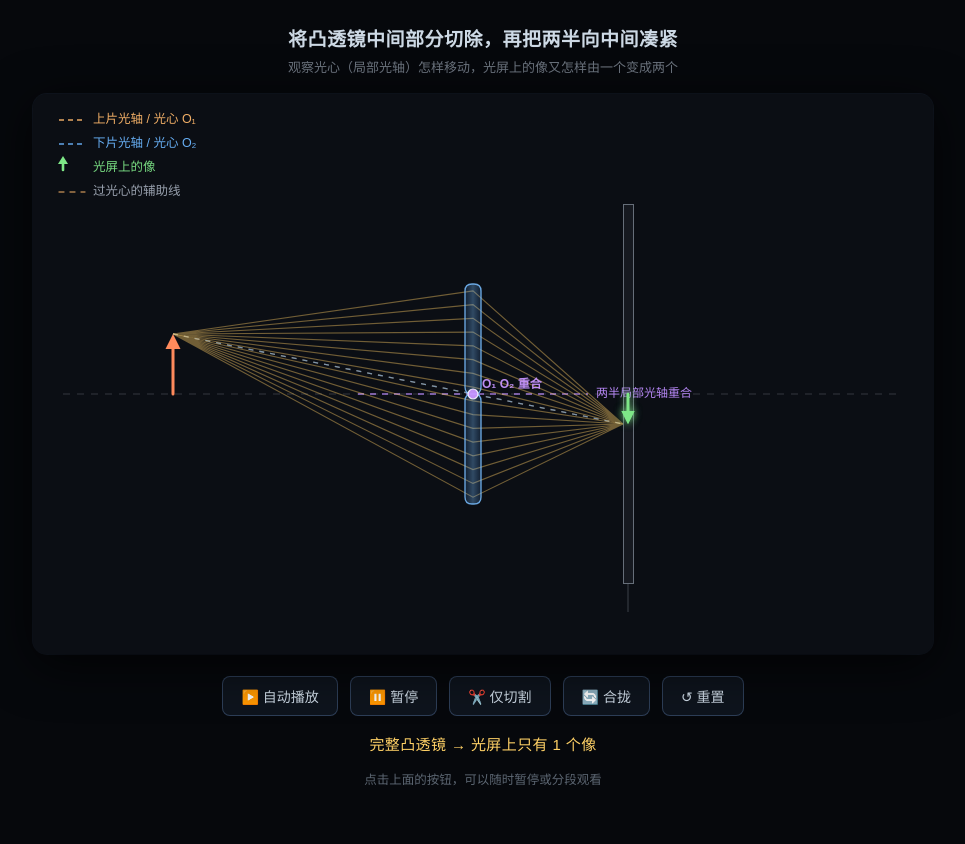
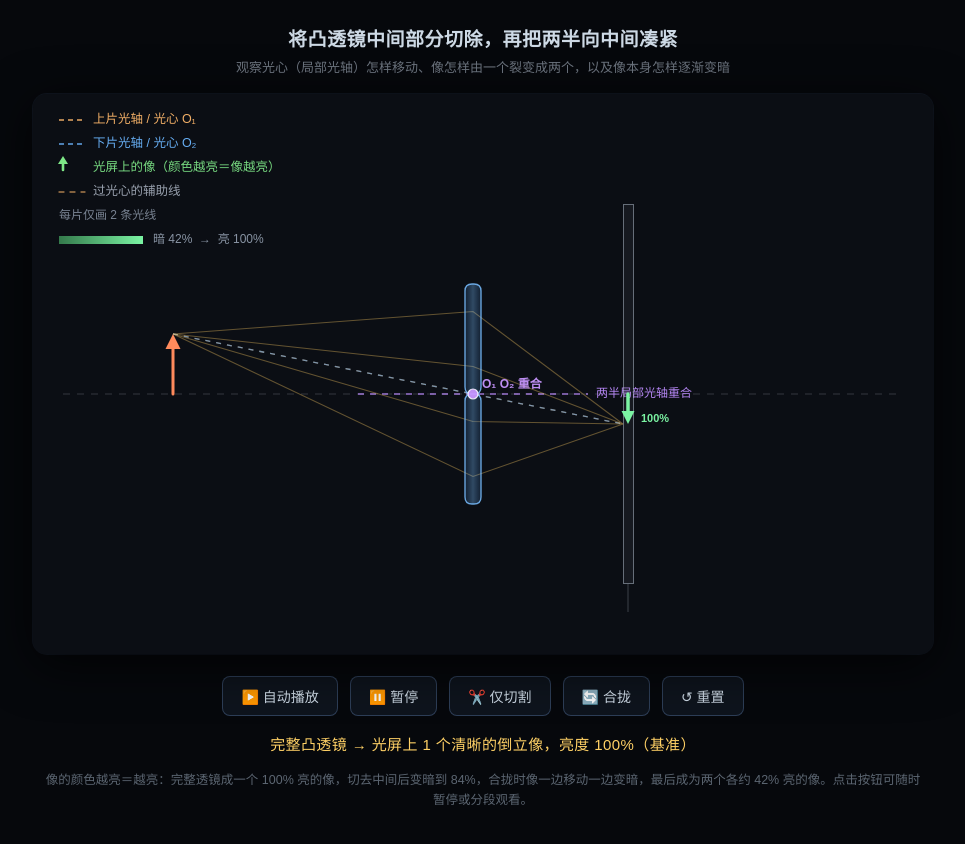
Before and after one commit to Job33254/canquetoujing, a plain HTML site: page index.html in a window 1280 px wide. Shown: the whole page, without its empty margins (157-1122 px from the left). Drawn offline with Linux system fonts and the light colour scheme.

Commit message:
Add files via upload

```diff
--- a/index.html
+++ b/index.html
@@ -3,7 +3,7 @@
 <head>
 <meta charset="UTF-8">
 <meta name="viewport" content="width=device-width, initial-scale=1">
-<title>凸透镜切去中间 · 光心平移与成像动态演示</title>
+<title>凸透镜切去中间 · 光心平移与像的亮暗变化</title>
 <style>
   * { margin:0; padding:0; box-sizing:border-box; }
   body {
@@ -17,14 +17,16 @@
   .sub { font-size: 13px; color:#6e7681; margin-top:6px; margin-bottom:18px; text-align:center;}
   .wrap {
     position: relative;
+    width: 900px;
+    max-width: 100%;
     border-radius: 14px;
     overflow: hidden;
     box-shadow: 0 10px 50px rgba(0,0,0,.75), 0 0 0 1px rgba(120,160,220,.10);
     background: #0b0e14;
   }
-  canvas { display:block; width:900px; max-width:100%; height:auto; }
+  /* 只设宽度、让高度按 900:560 等比缩放，窄屏不会被压扁 */
+  canvas { display:block; width:100%; height:auto; aspect-ratio: 900 / 560; }
 
-  /* 控制面板样式 */
   .controls {
     display: flex;
     gap: 12px;
@@ -81,19 +83,19 @@
     color: #5c6672;
     text-align:center;
     line-height:1.6;
+    max-width: 880px;
   }
 </style>
 </head>
 <body>
 
 <h1>将凸透镜中间部分切除，再把两半向中间凑紧</h1>
-<div class="sub">观察光心（局部光轴）怎样移动，光屏上的像又怎样由一个变成两个</div>
+<div class="sub">观察光心（局部光轴）怎样移动、像怎样由一个裂变成两个，以及像本身怎样逐渐变暗</div>
 
 <div class="wrap">
   <canvas id="scene"></canvas>
 </div>
 
-<!-- 交互按钮 -->
 <div class="controls">
   <button id="btn-play" class="play-btn">▶️ 自动播放</button>
   <button id="btn-pause">⏸️ 暂停</button>
@@ -103,7 +105,7 @@
 </div>
 
 <div class="status" id="status"></div>
-<div class="hint">点击上面的按钮，可以随时暂停或分段观看</div>
+<div class="hint">像的颜色越亮＝越亮：完整透镜成一个 100% 亮的像，切去中间后变暗到 84%，合拢时像一边移动一边变暗，最后成为两个各约 42% 亮的像。点击按钮可随时暂停或分段观看。</div>
 
 <script>
 (function () {
@@ -116,9 +118,8 @@
   const dpr = Math.min(window.devicePixelRatio || 1, 2);
   canvas.width = W * dpr;
   canvas.height = H * dpr;
-  canvas.style.width = W + 'px';
-  canvas.style.height = H + 'px';
   ctx.scale(dpr, dpr);
+  // 不再写死 canvas.style.height，显示尺寸完全交给 CSS 等比缩放
 
   /* ============ 光学参数（像素） ============ */
   const axisY   = 300;
@@ -132,21 +133,19 @@
   const objH    = 60;
   const W_CUT   = 36;
   const MAX_PUSH = W_CUT / 2;
+  const APERTURE = 2 * R;          // 完整透镜的通光宽度 = 220
+  const IMG_H    = objH * v / u;   // 像高 = 30
 
   const P2C = y => axisY - y;
 
   /* ============ 状态与动画变量 ============ */
-  // 当前实际物理状态
   let gapHalf = 0;
   let pushAmt = 0;
-
-  // 目标物理状态（动画会平滑趋向这里）
   let targetGapHalf = 0;
   let targetPushAmt = 0;
 
-  // 自动播放控制
   let isAutoPlaying = false;
-  let autoPlayState = 'idle'; // idle, cutting, waiting_cut, pushing, waiting_push, resetting
+  let autoPlayState = 'idle';
   let waitTimer = 0;
 
   /* ============ UI 元素 ============ */
@@ -157,7 +156,63 @@
   const btnPush = document.getElementById('btn-push');
   const btnReset = document.getElementById('btn-reset');
 
-  /* ============ 绘图工具（无需修改的逻辑） ============ */
+  /* ============ 亮度模型 ============
+     薄透镜的任意一小片都能成完整的像，但像的亮度正比于这一片的通光宽度。
+     以完整透镜 (2R) 为 100%：bTop = hTop/(2R)，bBot = hBot/(2R)。
+     两像重合时亮度相加；合拢时两像错开，重叠部分逐渐消失，
+     于是「一个亮像」连续地变成「两个各约 42% 的暗像」。
+     这里用重叠比例把对方贡献的光平滑摊到当前像上，得到每个像的等效亮度，
+     再直接映射到像箭头的颜色深浅——亮度变化就长在像本身上。      */
+  function computeOptics() {
+    const yB_top =  gapHalf - pushAmt;
+    const yT_top =  R - pushAmt;
+    const yB_bot = -R + pushAmt;
+    const yT_bot = -gapHalf + pushAmt;
+
+    const hTop = Math.max(0, yT_top - yB_top);
+    const hBot = Math.max(0, yT_bot - yB_bot);
+
+    const yc_top = -pushAmt;
+    const yc_bot =  pushAmt;
+
+    // y像 = -h·v/u + yc·v/f，其中 (u+v)/u = v/f（由 1/u+1/v=1/f 推出）
+    const yImgTop = -IMG_H + yc_top * v / f;
+    const yImgBot = -IMG_H + yc_bot * v / f;
+
+    const bTop = hTop / APERTURE;
+    const bBot = hBot / APERTURE;
+
+    const sep = Math.abs(yImgTop - yImgBot);           // 两像对应点间距
+    const overlap = Math.max(0, 1 - sep / IMG_H);      // 1=完全重合, 0=完全分离
+    const bEffTop = bTop + bBot * overlap;
+    const bEffBot = bBot + bTop * overlap;
+
+    return {
+      yB_top, yT_top, yB_bot, yT_bot, hTop, hBot,
+      yc_top, yc_bot, yImgTop, yImgBot,
+      baseTop: yc_top * v / f,
+      baseBot: yc_bot * v / f,
+      bTop, bBot, bEffTop, bEffBot,
+      bTotal: bTop + bBot,
+      sep,
+      merged: sep < 1.0
+    };
+  }
+
+  /* 亮度 → 颜色明度：暗绿(42%) → 亮绿(100%)。
+     不用发光叠加、不用模糊光晕，保证倒立箭头始终轮廓清晰。 */
+  function brightnessColor(b) {
+    const t = Math.max(0, Math.min(1, (b - 0.42) / 0.58));
+    const sat = 40 + 45 * t;
+    const lit = 34 + 38 * t;
+    return 'hsl(140,' + sat.toFixed(0) + '%,' + lit.toFixed(0) + '%)';
+  }
+
+  function brightnessLevel(b) {
+    return Math.max(0, Math.min(1, (b - 0.42) / 0.58));
+  }
+
+  /* ============ 绘图工具 ============ */
   function roundRectPath(x, y, w, h, r) {
     r = Math.min(r, w/2, h/2);
     ctx.beginPath();
@@ -218,20 +273,8 @@
       ctx.moveTo(x1, yTopAxis);
       ctx.lineTo(x2, yTopAxis);
       ctx.stroke();
-      ctx.restore();
-
-      ctx.save();
-      ctx.fillStyle = 'rgba(255,184,108,.95)';
-      ctx.font = '12px "PingFang SC",sans-serif';
-      ctx.textAlign = 'left';
-      ctx.textBaseline = 'middle';
-      ctx.fillText('上片光轴', x2 + 8, yTopAxis);
-      ctx.restore();
-
-      ctx.save();
       ctx.setLineDash([6, 5]);
       ctx.strokeStyle = 'rgba(108,182,255,.85)';
-      ctx.lineWidth = 1.5;
       ctx.beginPath();
       ctx.moveTo(x1, yBotAxis);
       ctx.lineTo(x2, yBotAxis);
@@ -239,10 +282,12 @@
       ctx.restore();
 
       ctx.save();
-      ctx.fillStyle = 'rgba(108,182,255,.95)';
       ctx.font = '12px "PingFang SC",sans-serif';
       ctx.textAlign = 'left';
       ctx.textBaseline = 'middle';
+      ctx.fillStyle = 'rgba(255,184,108,.95)';
+      ctx.fillText('上片光轴', x2 + 8, yTopAxis);
+      ctx.fillStyle = 'rgba(108,182,255,.95)';
       ctx.fillText('下片光轴', x2 + 8, yBotAxis);
       ctx.restore();
     }
@@ -251,7 +296,6 @@
   function drawNodalRay(yc, yImg, color) {
     const ox = objX, oy = P2C(objH);
     const ix = screenX, iy = P2C(yImg);
-
     ctx.save();
     ctx.setLineDash([5, 6]);
     ctx.strokeStyle = color;
@@ -263,16 +307,17 @@
     ctx.restore();
   }
 
+  /* 每片只保留 2 条边缘光线 + 1 条过光心的辅助线，画面更干净 */
   function drawRayBundle(yBottom, yTop, yImg) {
     const h = yTop - yBottom;
     if (h < 1.5) return;
-    const N = 8;
+    const N = 2;
     const oy = P2C(objH);
     const iy = P2C(yImg);
 
     ctx.save();
     ctx.lineWidth = 1.1;
-    ctx.strokeStyle = 'rgba(255,205,100,.42)';
+    ctx.strokeStyle = 'rgba(255,205,100,.36)';
     ctx.beginPath();
     for (let i = 0; i < N; i++) {
       const yy = yBottom + (i + 0.5) / N * h;
@@ -352,19 +397,22 @@
     ctx.restore();
   }
 
-  function drawImageArrow(yBase, yTip) {
+  /* 像本体：亮度直接决定颜色深浅与线宽；无任何发光叠加，轮廓始终清晰。
+     百分比标签贴在箭头尖端旁、随像一起移动。 */
+  function drawImageArrow(yBase, yTip, brightness, showLabel) {
     const cb = P2C(yBase);
     const ct = P2C(yTip);
     const dir = Math.sign(ct - cb) || 1;
     const x = screenX + 5;
+    const k = brightnessLevel(brightness);
+    const color = brightnessColor(brightness);
 
     ctx.save();
-    ctx.strokeStyle = '#7ee787';
-    ctx.fillStyle = '#7ee787';
-    ctx.lineWidth = 2.6;
+    ctx.strokeStyle = color;
+    ctx.fillStyle = color;
+    ctx.lineWidth = 2.2 + 1.3 * k;
     ctx.lineCap = 'round';
-    ctx.shadowColor = 'rgba(126,231,135,.65)';
-    ctx.shadowBlur = 9;
+    ctx.lineJoin = 'round';
 
     ctx.beginPath();
     ctx.moveTo(x, cb);
@@ -377,6 +425,13 @@
     ctx.lineTo(x + 6.5, ct - dir * 13);
     ctx.closePath();
     ctx.fill();
+
+    if (showLabel) {
+      ctx.font = 'bold 11px "PingFang SC",sans-serif';
+      ctx.textAlign = 'left';
+      ctx.textBaseline = 'middle';
+      ctx.fillText(Math.round(brightness * 100) + '%', x + 13, ct - dir * 5);
+    }
     ctx.restore();
   }
 
@@ -464,7 +519,7 @@
     ctx.fillStyle = '#7ee787';
     ctx.fill();
     ctx.fillStyle = 'rgba(126,231,135,.95)';
-    ctx.fillText('光屏上的像', x + 34, y + 2 * lh);
+    ctx.fillText('光屏上的像（颜色越亮＝像越亮）', x + 34, y + 2 * lh);
 
     ctx.setLineDash([5, 6]);
     ctx.strokeStyle = 'rgba(255,184,108,.65)';
@@ -477,60 +532,69 @@
     ctx.fillStyle = 'rgba(200,210,225,.75)';
     ctx.fillText('过光心的辅助线', x + 34, y + 3 * lh);
 
+    ctx.fillStyle = 'rgba(140,152,168,.85)';
+    ctx.font = '12px "PingFang SC",sans-serif';
+    ctx.fillText('每片仅画 2 条光线', x, y + 4 * lh);
+
+    /* 静态色标：只说明颜色含义，不是独立的实时小窗 */
+    const gy = y + 5 * lh;
+    const grad = ctx.createLinearGradient(x, 0, x + 84, 0);
+    grad.addColorStop(0, brightnessColor(0.42));
+    grad.addColorStop(1, brightnessColor(1.0));
+    ctx.fillStyle = grad;
+    ctx.fillRect(x, gy - 4, 84, 8);
+    ctx.fillStyle = 'rgba(150,162,178,.9)';
+    ctx.fillText('暗 42%  →  亮 100%', x + 94, gy);
     ctx.restore();
   }
 
   /* ============ 核心渲染 ============ */
-  function drawScene() {
+  function drawScene(s) {
     ctx.fillStyle = '#0b0e14';
     ctx.fillRect(0, 0, W, H);
 
-    // 根据当前实际物理变量计算几何位置
-    const yB_top =  gapHalf - pushAmt;
-    const yT_top =  R - pushAmt;
-    const yB_bot = -R + pushAmt;
-    const yT_bot = -gapHalf + pushAmt;
-
-    const yc_top = -pushAmt;
-    const yc_bot =  pushAmt;
-
-    const yImgTop = -objH * v / u + yc_top * v / f;
-    const yImgBot = -objH * v / u + yc_bot * v / f;
-
     drawAxis();
     drawLocalAxes(pushAmt);
-    drawNodalRay(yc_top, yImgTop, 'rgba(255,184,108,.55)');
-    drawNodalRay(yc_bot, yImgBot, 'rgba(108,182,255,.55)');
+    drawNodalRay(s.yc_top, s.yImgTop, 'rgba(255,184,108,.55)');
+    drawNodalRay(s.yc_bot, s.yImgBot, 'rgba(108,182,255,.55)');
 
     if (gapHalf > 0.5) drawGhostLens();
 
-    drawRayBundle(yB_top, yT_top, yImgTop);
-    drawRayBundle(yB_bot, yT_bot, yImgBot);
+    drawRayBundle(s.yB_top, s.yT_top, s.yImgTop);
+    drawRayBundle(s.yB_bot, s.yT_bot, s.yImgBot);
 
-    drawLensPart(yB_top, yT_top);
-    drawLensPart(yB_bot, yT_bot);
+    drawLensPart(s.yB_top, s.yT_top);
+    drawLensPart(s.yB_bot, s.yT_bot);
 
     drawScreen();
     drawObject();
 
-    drawImageArrow(yc_top * v / f, yImgTop);
-    drawImageArrow(yc_bot * v / f, yImgBot);
+    /* 关键：两像重合时只画一个箭头，避免出现两团叠在一起的绿光；
+       分开后各画一个，亮度随移动连续下降。 */
+    if (s.merged) {
+      drawImageArrow(s.baseTop, s.yImgTop, s.bTotal, true);
+    } else {
+      const twoLabels = s.sep >= 16;
+      drawImageArrow(s.baseTop, s.yImgTop, s.bEffTop, true);
+      drawImageArrow(s.baseBot, s.yImgBot, s.bEffBot, twoLabels);
+    }
 
     drawCenters(pushAmt);
     drawLegend();
   }
 
   /* ============ 状态更新与文字提示 ============ */
-  function updateStatusText() {
+  function updateStatusText(s) {
+    const pct = n => Math.round(n * 100) + '%';
     let txt = '', cls = '';
     if (gapHalf < 0.5) {
-      txt = '完整凸透镜 → 光屏上只有 1 个像';
+      txt = '完整凸透镜 → 光屏上 1 个清晰的倒立像，亮度 100%（基准）';
     } else if (pushAmt < 0.5) {
-      txt = '切去中间：两半的光心仍重合于原光轴 → 像仍重合，看到 1 个像';
+      txt = '切去中间：两半光心仍重合 → 像仍重合为 1 个，但通光减少，亮度降为 ' + pct(s.bTotal);
     } else if (pushAmt < MAX_PUSH - 0.5) {
-      txt = '两半向中间平移，它们的光心（局部光轴）随之分开……';
+      txt = '合拢中：像一边移动一边变暗，一个亮像逐渐裂变成两个暗像……';
     } else {
-      txt = '合拢后：两个光心分开 → 光屏上呈现 2 个像';
+      txt = '合拢后：光屏上 2 个清晰的倒立像，每个约 ' + pct(s.bTop) + ' 亮度（各分到约一半光）';
       cls = 'two';
     }
 
@@ -548,7 +612,6 @@
       btnPlay.classList.remove('active');
     }
 
-    // 仅在非自动播放时，检测分段按钮的高亮
     if (!isAutoPlaying) {
       btnCut.classList.toggle('active', targetGapHalf > 0 && targetPushAmt === 0);
       btnPush.classList.toggle('active', targetPushAmt > 0);
@@ -562,18 +625,14 @@
 
   /* ============ 动画物理逻辑 ============ */
   function updatePhysics(dt) {
-    // 线性插值系数，乘上 dt 确保不同帧率下速度一致
     const easeFactor = Math.min(1, 12 * dt);
 
-    // 逼近目标值
     gapHalf += (targetGapHalf - gapHalf) * easeFactor;
     pushAmt += (targetPushAmt - pushAmt) * easeFactor;
 
-    // 如果足够接近了，直接吸附，防止无限逼近导致数值抖动
     if (Math.abs(gapHalf - targetGapHalf) < 0.1) gapHalf = targetGapHalf;
     if (Math.abs(pushAmt - targetPushAmt) < 0.1) pushAmt = targetPushAmt;
 
-    // 处理自动播放的状态机
     if (isAutoPlaying) {
       if (autoPlayState === 'idle') {
         targetGapHalf = W_CUT / 2;
@@ -582,7 +641,7 @@
       } else if (autoPlayState === 'cutting') {
         if (gapHalf === targetGapHalf && pushAmt === targetPushAmt) {
           autoPlayState = 'waiting_cut';
-          waitTimer = 1.5; // 切割完成后停留 1.5 秒
+          waitTimer = 1.5;
         }
       } else if (autoPlayState === 'waiting_cut') {
         waitTimer -= dt;
@@ -593,7 +652,7 @@
       } else if (autoPlayState === 'pushing') {
         if (gapHalf === targetGapHalf && pushAmt === targetPushAmt) {
           autoPlayState = 'waiting_push';
-          waitTimer = 2.5; // 合拢后停留 2.5 秒，让学生看清楚两个像
+          waitTimer = 2.5;
         }
       } else if (autoPlayState === 'waiting_push') {
         waitTimer -= dt;
@@ -604,7 +663,7 @@
         }
       } else if (autoPlayState === 'resetting') {
         if (gapHalf === targetGapHalf && pushAmt === targetPushAmt) {
-          autoPlayState = 'idle'; // 重置完成，重新开始
+          autoPlayState = 'idle';
         }
       }
     }
@@ -613,13 +672,11 @@
   /* ============ 按钮事件绑定 ============ */
   btnPlay.addEventListener('click', () => {
     if (isAutoPlaying) {
-      // 如果已经在播放，点击则暂停
       isAutoPlaying = false;
       btnPause.classList.add('active');
     } else {
-      // 开始自动播放
       isAutoPlaying = true;
-      autoPlayState = 'idle'; // 从头开始
+      autoPlayState = 'idle';
       btnPause.classList.remove('active');
     }
     updateButtons();
@@ -660,18 +717,17 @@
   let lastTime = performance.now();
 
   function loop(now) {
-    // 计算两帧之间的时间差（秒）
     const dt = Math.min((now - lastTime) / 1000, 0.1);
     lastTime = now;
 
     updatePhysics(dt);
-    drawScene();
-    updateStatusText();
+    const s = computeOptics();
+    drawScene(s);
+    updateStatusText(s);
 
     requestAnimationFrame(loop);
   }
 
-  // 启动循环
   requestAnimationFrame(loop);
 
 })();
```
